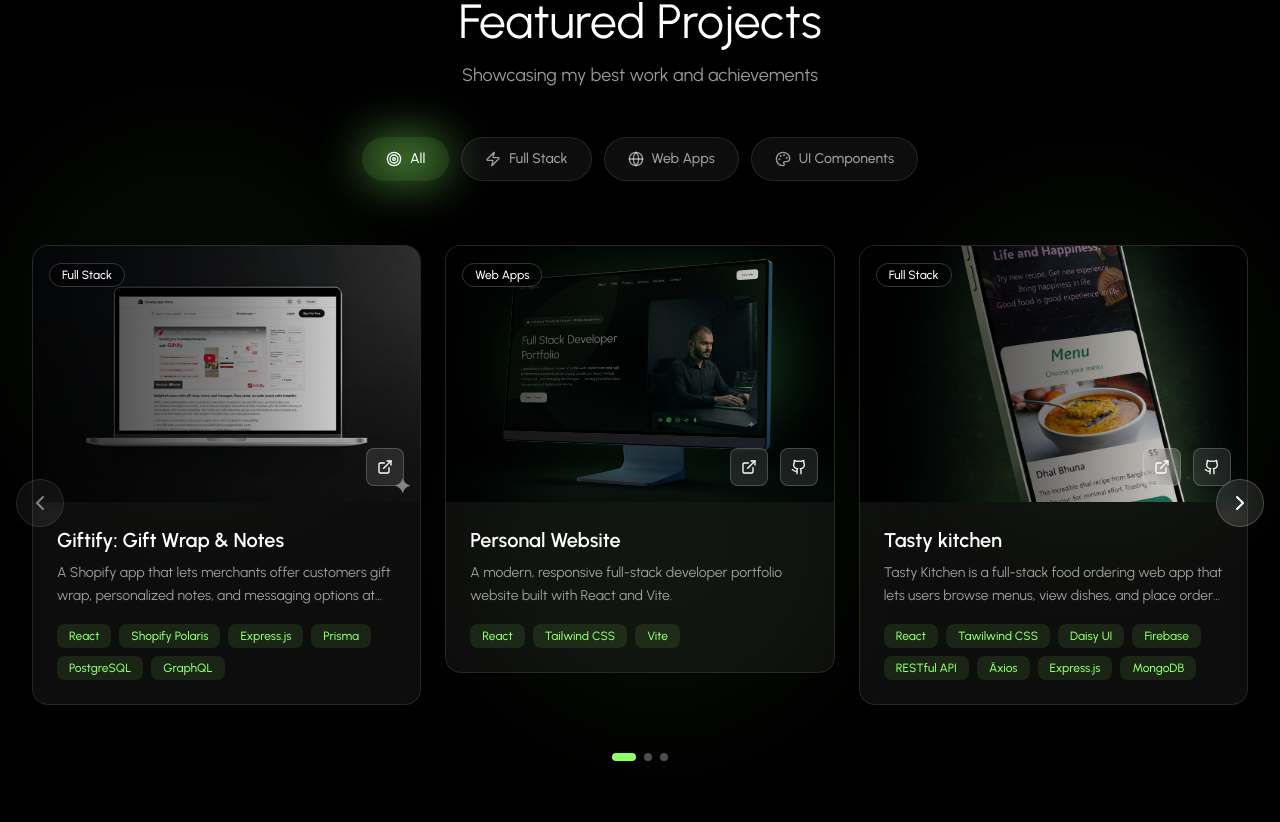
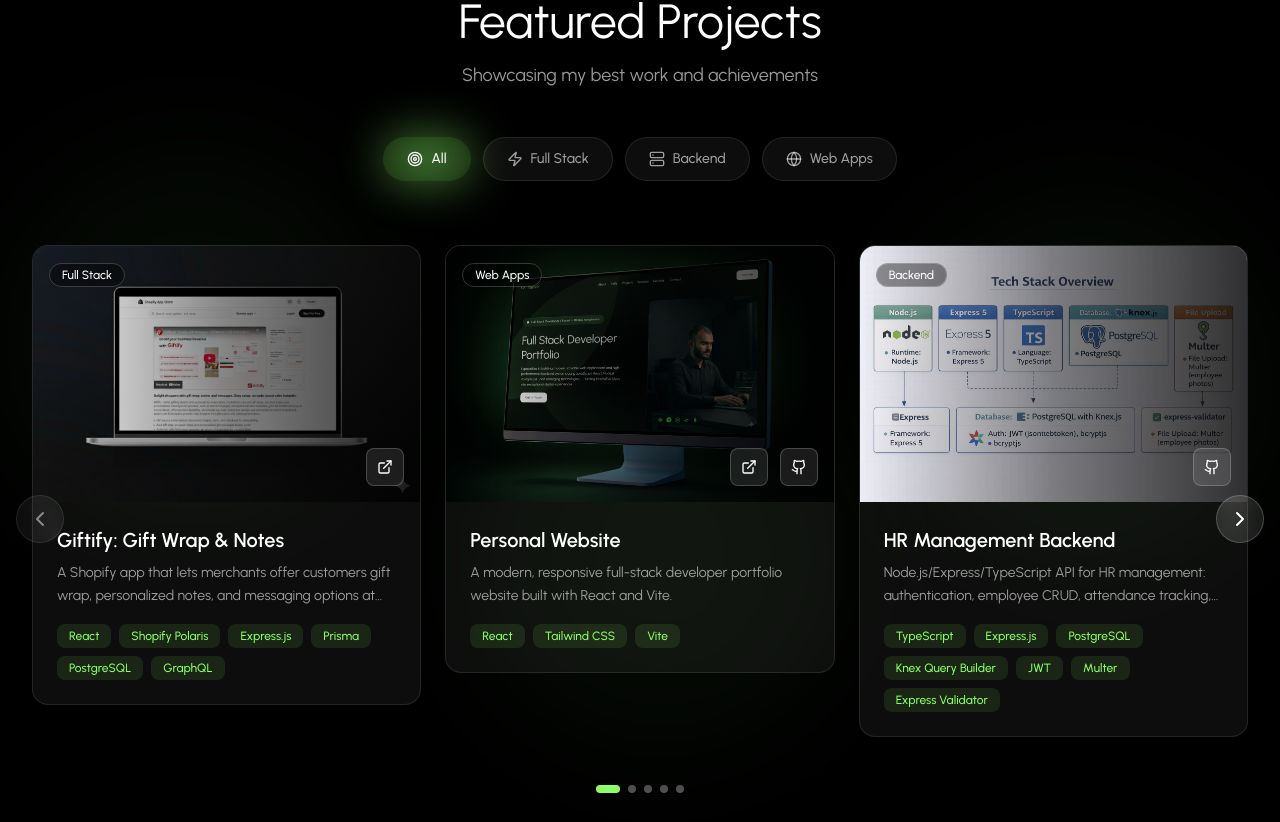
Before and after one commit to ahmed-shaon/portfolio-website-v1, a React (Vite) app: page / in a window 1280 px wide. Shown: the part 2958-3780 px from the top of the page. Built offline with nearby package versions, Linux system fonts and the light colour scheme.

Commit message:
project update and little ui change

```diff
--- a/src/components/sections/Projects.jsx
+++ b/src/components/sections/Projects.jsx
@@ -1,6 +1,6 @@
 import React, { useState, useRef } from "react";
 import { projects, categories } from "../../data/projects";
-import { Briefcase, Sparkles, Target, Globe, Palette, Zap, ChevronLeft, ChevronRight } from "lucide-react";
+import { Briefcase, Sparkles, Target, Globe, Zap, ChevronLeft, ChevronRight, Server } from "lucide-react";
 import ProjectCard from "../ui/ProjectCard";
 import FadeIn from "../animations/FadeIn";
 
@@ -52,9 +52,9 @@ const Projects = () => {
   //Category icons mapping
   const categoryIcons = {
     'All': Target,
+    'Full Stack': Zap,
+    "Backend": Server,
     'Web Apps': Globe,
-    'UI Components': Palette,
-    'Full Stack': Zap
   }
 
 
@@ -125,7 +125,7 @@ const Projects = () => {
             >
               <div className="flex gap-6 pb-4">
                 {
-                  filteredProjects.map((project, idnex) => {
+                  filteredProjects.map((project) => {
                     return (
                       <div
                       key={project.id}
--- a/src/components/ui/Card.jsx
+++ /dev/null
@@ -1,9 +0,0 @@
-import React from 'react'
-
-const Card = () => {
-  return (
-    <div>Card</div>
-  )
-}
-
-export default Card
--- a/src/components/ui/ProjectCard.jsx
+++ b/src/components/ui/ProjectCard.jsx
@@ -11,7 +11,7 @@ const ProjectCard = ({project}) => {
           className="w-full h-full object-cover transition-transform duratoin-700 group-hover:scale-110"
         />
 
-        <div className="absolute inset-0 bg-linear-to-r from-black via-black/60 to-transparent opacity-80 group-hover:opacity-90 transition-opacity duration-300" />
+        <div className="absolute inset-0 bg-linear-to-l from-black via-black/60 to-transparent opacity-80 group-hover:opacity-90 transition-opacity duration-300" />
 
         <div className="absolute bottom-4 right-4 flex items-center gap-3">
           {
--- a/src/data/projects.js
+++ b/src/data/projects.js
@@ -21,6 +21,18 @@ export const projects = [
         metrics: '',
         githubUrl: "https://github.com/ahmed-shaon/portfolio-website-v1",
         demoUrl: "demolink"
+
+    },
+    {
+        id:6,
+        title: "HR Management Backend",
+        description: "Node.js/Express/TypeScript API for HR management: authentication, employee CRUD, attendance tracking, and monthly attendance reports.",
+        image:"/projects/project-6.png",
+        category:"Backend",
+        technologies: ["TypeScript", "Express.js","PostgreSQL", "Knex Query Builder", "JWT", "Multer", "Express Validator"],
+        metrics: '',
+        githubUrl: "https://github.com/ahmed-shaon/hr-management-backend",
+        demoUrl: ""
 
     },
     {
@@ -58,7 +70,18 @@ export const projects = [
         githubUrl: "https://github.com/ahmed-shaon/weather-app",
         demoUrl: "https://ahmed-shaon.github.io/weather-app/"
     },
+    {
+        id:7,
+        title: "Notes App",
+        description: "A simple and elegant web-based notes application built with vanilla JavaScript, HTML, and CSS. Create, edit.",
+        image:"/projects/project-7.png",
+        category:"Web Apps",
+        technologies: ["HTML", "CSS", "JavaScript"],
+        metrics: '',
+        githubUrl: "https://github.com/ahmed-shaon/notes-app",
+        demoUrl: "https://ahmed-shaon.github.io/notes-app/"
+    },
 
 ]
 
-export const categories = ["All","Full Stack", "Web Apps", "UI Components"]
+export const categories = ["All","Full Stack","Backend", "Web Apps"]
```
Also changed, not shown: public/projects/project-6.png (added), public/projects/project-7.png (added).
